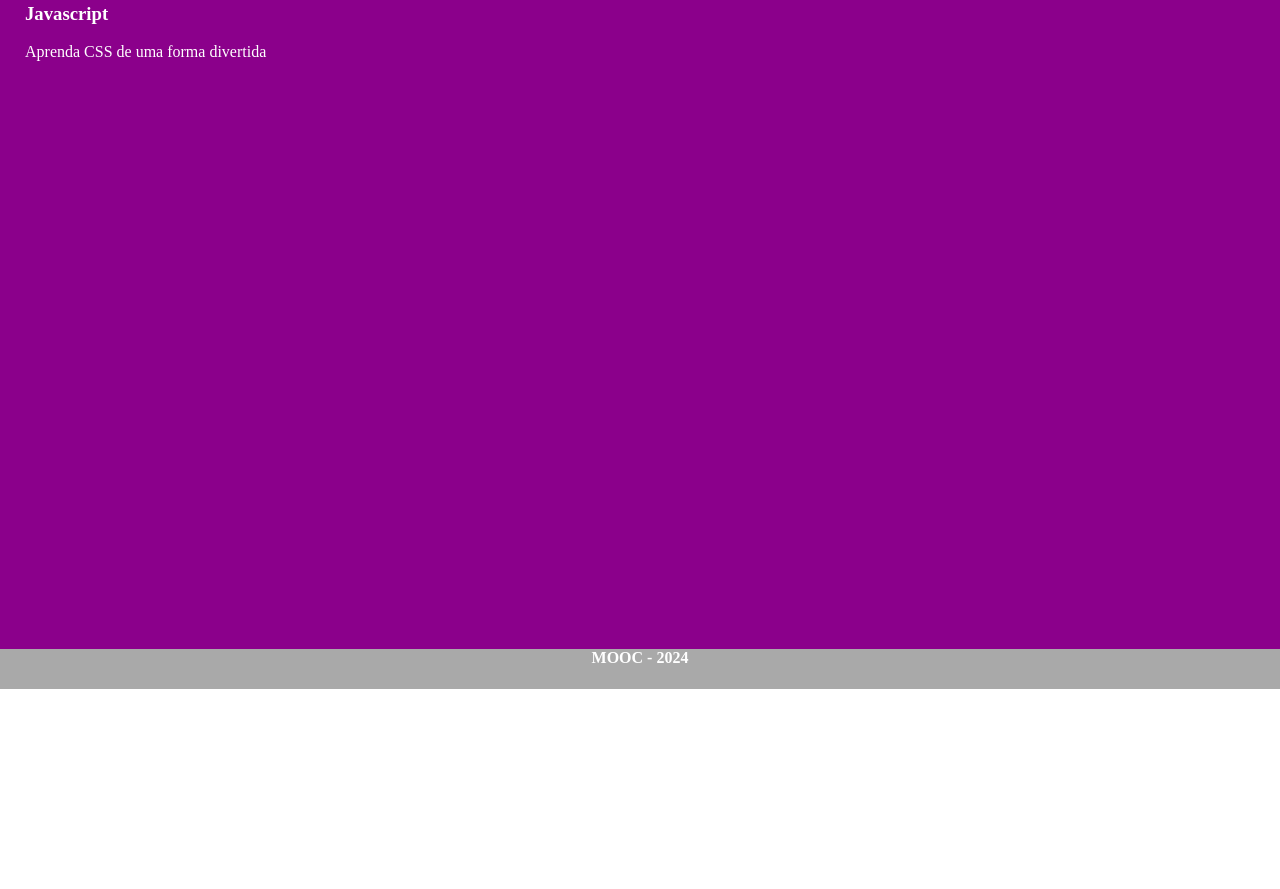
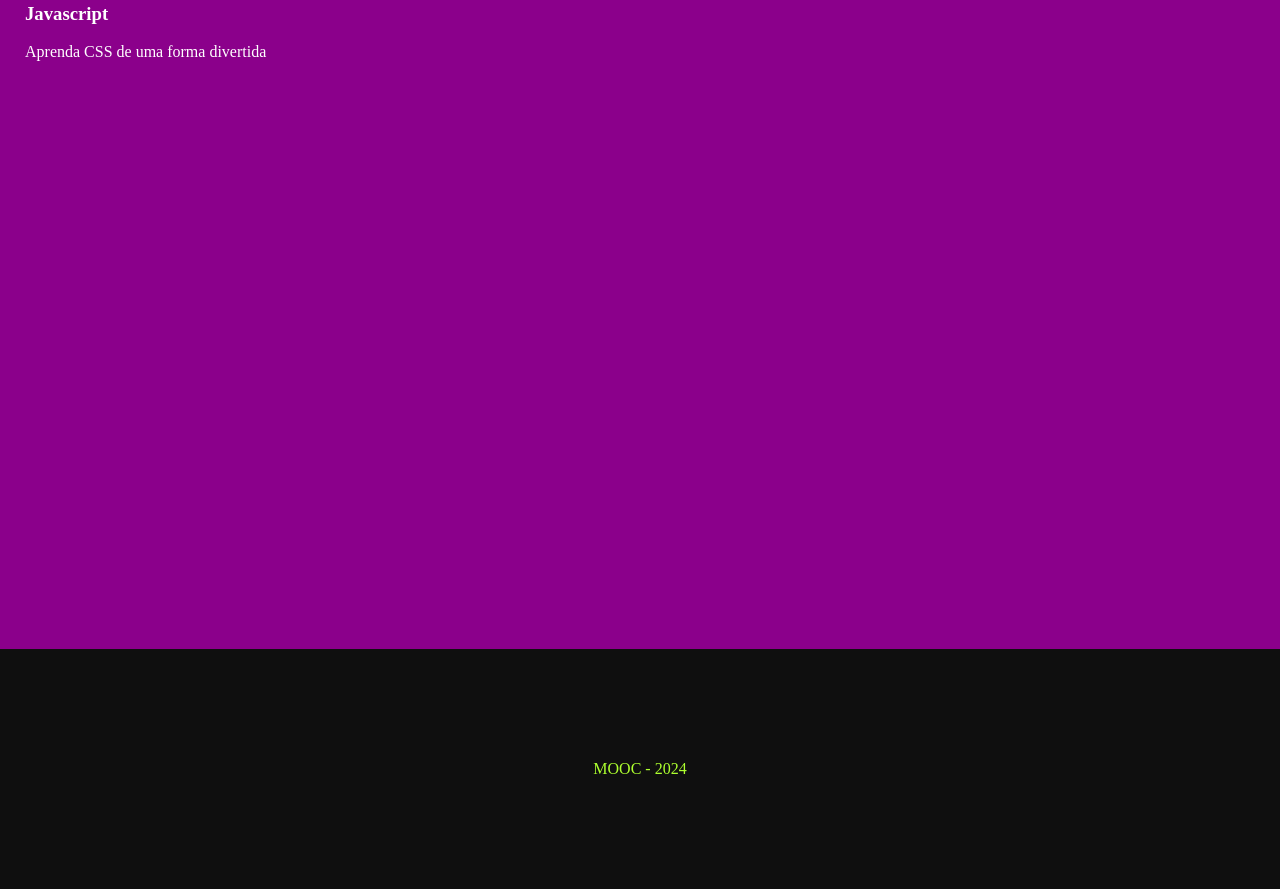
Before and after one commit to italoartista/mooc, a plain HTML site: page index.html in a window 1280 px wide. Shown: the part 1631-2520 px from the top of the page. Before the commit the page ends 2320 px from the top, so only its background shows below. Drawn offline with Linux system fonts and the light colour scheme; a web font is replaced by a local one.

Commit message:
Atualiza estilos do footer

```diff
--- a/style.css
+++ b/style.css
@@ -39,11 +39,14 @@ section:nth-child(3) {
   color: white;
 }
 footer {
-  background-color: darkgrey;
-  height: 5vh;
-  text-align: center;
-  color: white;
-  font-weight: 800;
+    display: flex;
+    flex-direction: column;
+    justify-content: center;
+    background-color: rgb(15,15,15);
+    height: 30vh;
+    text-align: center;
+    color: greenyellow;
+    font-size: 16px;
 }
 
 nav > a {
```
